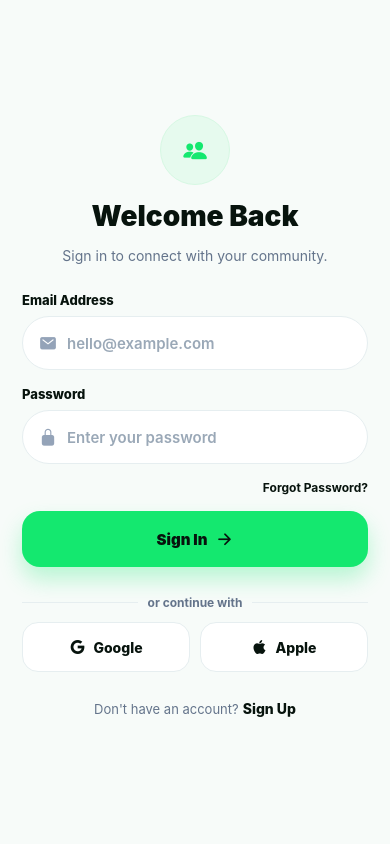
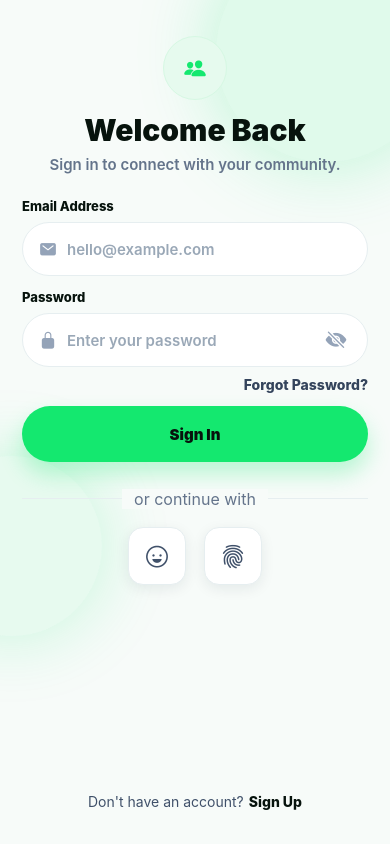
Before and after one commit to Solutech11/community_connect, a React Native app: screen /Login in a window 390 px wide. Built offline with nearby package versions, Linux system fonts and the light colour scheme; what react-native-worklets would draw is missing.

Commit message:
Enhance PrimaryButton and LoginScreen components; added support for disabled state and improved layout, including biometric buttons and terms acceptance in RegistrationScreen.

```diff
--- a/Screens/Components/primary-button.tsx
+++ b/Screens/Components/primary-button.tsx
@@ -8,36 +8,59 @@ type Props = {
   label: string;
   onPress: () => void;
   variant?: 'primary' | 'ghost';
+  showArrow?: boolean;
+  height?: number;
+  disabled?: boolean;
 };
 
-export default function PrimaryButton({ label, onPress, variant = 'primary' }: Props) {
+export default function PrimaryButton({
+  label,
+  onPress,
+  variant = 'primary',
+  showArrow = true,
+  height = 56,
+  disabled = false,
+}: Props) {
   return (
     <Pressable
       accessibilityRole="button"
+      disabled={disabled}
       onPress={async () => {
+        if (disabled) {
+          return;
+        }
         await lightTap();
         onPress();
       }}
       style={({ pressed }) => ({
-        minHeight: 56,
-        borderRadius: 18,
+        minHeight: height,
+        borderRadius: height / 2,
         alignItems: 'center',
         justifyContent: 'center',
         flexDirection: 'row',
         gap: 8,
         paddingHorizontal: 20,
         backgroundColor:
-          variant === 'primary' ? (pressed ? '#0edb64' : colors.lime) : 'transparent',
+          variant === 'primary'
+            ? disabled
+              ? '#b9eacb'
+              : pressed
+                ? '#0edb64'
+                : colors.lime
+            : 'transparent',
         borderWidth: variant === 'ghost' ? 1 : 0,
         borderColor: colors.line,
         boxShadow:
-          variant === 'primary' ? '0 12px 22px rgba(20, 232, 111, 0.28)' : undefined,
+          variant === 'primary' && !disabled ? '0 12px 22px rgba(20, 232, 111, 0.28)' : undefined,
+        opacity: disabled ? 0.72 : 1,
       })}
     >
       <Text selectable style={{ color: colors.ink, fontSize: 15, fontWeight: '900' }}>
         {label}
       </Text>
-      {variant === 'primary' ? <AppIcon name="arrow-forward" color={colors.ink} size={18} /> : null}
+      {variant === 'primary' && showArrow ? (
+        <AppIcon name="arrow-forward" color={colors.ink} size={18} />
+      ) : null}
     </Pressable>
   );
 }
--- a/Screens/auth/login.tsx
+++ b/Screens/auth/login.tsx
@@ -2,35 +2,135 @@ import type { NativeStackScreenProps } from '@react-navigation/native-stack';
 import { useState } from 'react';
 import { Pressable, Text, View } from 'react-native';
 
+import AppIcon from '../Components/app-icon';
 import FormField from '../Components/form-field';
 import IconBubble from '../Components/icon-bubble';
 import LinkText from '../Components/link-text';
 import PrimaryButton from '../Components/primary-button';
 import ScreenShell from '../Components/screen-shell';
-import SocialRow from '../Components/social-row';
 import { colors } from '../Components/theme';
 import type { RootStackParamList } from '../navigation';
 
 type Props = NativeStackScreenProps<RootStackParamList, 'Login'>;
 
+function Divider() {
+  return (
+    <View style={{ position: 'relative', justifyContent: 'center', marginVertical: 14 }}>
+      <View style={{ height: 1, backgroundColor: colors.line }} />
+      <View
+        style={{
+          position: 'absolute',
+          alignSelf: 'center',
+          backgroundColor: colors.paper,
+          paddingHorizontal: 12,
+        }}
+      >
+        <Text selectable style={{ color: colors.muted, fontSize: 16 }}>
+          or continue with
+        </Text>
+      </View>
+    </View>
+  );
+}
+
+function BiometricButtons() {
+  return (
+    <View style={{ flexDirection: 'row', justifyContent: 'center', gap: 18 }}>
+      {[
+        { name: 'happy-outline' as const, label: 'Face ID' },
+        { name: 'finger-print' as const, label: 'Fingerprint' },
+      ].map((item) => (
+        <Pressable
+          accessibilityLabel={item.label}
+          accessibilityRole="button"
+          key={item.label}
+          style={({ pressed }) => ({
+            height: 58,
+            width: 58,
+            borderRadius: 15,
+            backgroundColor: colors.white,
+            borderWidth: 1,
+            borderColor: colors.line,
+            alignItems: 'center',
+            justifyContent: 'center',
+            opacity: pressed ? 0.75 : 1,
+            boxShadow: '0 4px 14px rgba(15, 35, 52, 0.08)',
+          })}
+        >
+          <AppIcon name={item.name} color="#40516a" size={25} />
+        </Pressable>
+      ))}
+    </View>
+  );
+}
+
 export default function LoginScreen({ navigation }: Props) {
   const [email, setEmail] = useState('');
   const [password, setPassword] = useState('');
+  const [passwordVisible, setPasswordVisible] = useState(false);
 
   return (
     <ScreenShell>
-      <View style={{ flex: 1, justifyContent: 'center', gap: 28 }}>
-        <View style={{ alignItems: 'center', gap: 14 }}>
-          <IconBubble name="people" size={70} />
-          <Text selectable style={{ color: colors.ink, fontSize: 28, fontWeight: '900' }}>
+      <View
+        pointerEvents="none"
+        style={{
+          position: 'absolute',
+          top: -58,
+          right: -46,
+          height: 220,
+          width: 220,
+          borderRadius: 110,
+          backgroundColor: 'rgba(20, 232, 111, 0.1)',
+          boxShadow: '0 0 80px rgba(20, 232, 111, 0.28)',
+        }}
+      />
+      <View
+        pointerEvents="none"
+        style={{
+          position: 'absolute',
+          left: -78,
+          bottom: 208,
+          height: 180,
+          width: 180,
+          borderRadius: 90,
+          backgroundColor: 'rgba(20, 232, 111, 0.07)',
+          boxShadow: '0 0 70px rgba(20, 232, 111, 0.22)',
+        }}
+      />
+
+      <View style={{ flex: 1, justifyContent: 'space-between', paddingTop: 24, gap: 16 }}>
+        <View style={{ gap: 22 }}>
+          <View style={{ alignItems: 'center', gap: 12 }}>
+            <IconBubble name="people" size={64} />
+            <View style={{ alignItems: 'center', gap: 6 }}>
+              <Text
+                selectable
+                style={{
+                  color: colors.ink,
+                  fontSize: 30,
+                  lineHeight: 36,
+                  fontWeight: '900',
+                  textAlign: 'center',
+                }}
+              >
                 Welcome Back
               </Text>
-          <Text selectable style={{ color: colors.muted, fontSize: 14, textAlign: 'center' }}>
+              <Text
+                selectable
+                style={{
+                  color: colors.muted,
+                  fontSize: 15,
+                  lineHeight: 22,
+                  textAlign: 'center',
+                  fontWeight: '600',
+                }}
+              >
                 Sign in to connect with your community.
               </Text>
             </View>
+          </View>
 
-        <View style={{ gap: 16 }}>
+          <View style={{ gap: 13 }}>
             <FormField
               label="Email Address"
               placeholder="hello@example.com"
@@ -38,29 +138,50 @@ export default function LoginScreen({ navigation }: Props) {
               keyboardType="email-address"
               value={email}
               onChangeText={setEmail}
+              fieldHeight={54}
             />
             <FormField
               label="Password"
               placeholder="Enter your password"
               icon="lock-closed"
-            secureTextEntry
+              rightIcon={passwordVisible ? 'eye' : 'eye-off'}
+              onRightIconPress={() => setPasswordVisible((visible) => !visible)}
+              secureTextEntry={!passwordVisible}
               value={password}
               onChangeText={setPassword}
+              fieldHeight={54}
             />
-          <View style={{ alignItems: 'flex-end' }}>
+            <View style={{ alignItems: 'flex-end', marginTop: -4 }}>
               <Pressable onPress={() => navigation.navigate('ForgotPassword')}>
-              <Text selectable style={{ color: colors.ink, fontSize: 12, fontWeight: '700' }}>
+                <Text selectable style={{ color: '#34445c', fontSize: 14, fontWeight: '800' }}>
                   Forgot Password?
                 </Text>
               </Pressable>
             </View>
-          <PrimaryButton label="Sign In" onPress={() => navigation.navigate('VerifyEmail')} />
+            <PrimaryButton
+              label="Sign In"
+              showArrow={false}
+              height={56}
+              onPress={() => navigation.navigate('VerifyEmail')}
+            />
           </View>
 
-        <SocialRow />
+          <View style={{ gap: 14 }}>
+            <Divider />
+            <BiometricButtons />
+          </View>
+        </View>
 
-        <View style={{ flexDirection: 'row', alignItems: 'center', justifyContent: 'center', gap: 4 }}>
-          <Text selectable style={{ color: colors.muted, fontSize: 13 }}>
+        <View
+          style={{
+            flexDirection: 'row',
+            alignItems: 'center',
+            justifyContent: 'center',
+            gap: 5,
+            paddingBottom: 10,
+          }}
+        >
+          <Text selectable style={{ color: '#40516a', fontSize: 14 }}>
             Don't have an account?
           </Text>
           <LinkText label="Sign Up" onPress={() => navigation.navigate('Register')} />
--- a/Screens/auth/registration.tsx
+++ b/Screens/auth/registration.tsx
@@ -1,11 +1,12 @@
 import type { NativeStackScreenProps } from '@react-navigation/native-stack';
 import { useState } from 'react';
-import { Text, View } from 'react-native';
+import { Pressable, Text, View } from 'react-native';
 
+import AppIcon from '../Components/app-icon';
 import FormField from '../Components/form-field';
+import LinkText from '../Components/link-text';
 import PrimaryButton from '../Components/primary-button';
 import SelectField from '../Components/select-field';
-import SocialRow from '../Components/social-row';
 import { colors } from '../Components/theme';
 import SetupLayout from '../Layouts/setup-layout';
 import type { RootStackParamList } from '../navigation';
@@ -20,6 +21,7 @@ export default function RegistrationScreen({ navigation }: Props) {
   const [email, setEmail] = useState('');
   const [password, setPassword] = useState('');
   const [gender, setGender] = useState('');
+  const [acceptedTerms, setAcceptedTerms] = useState(false);
 
   return (
     <SetupLayout step={setupSteps.register} onBack={() => navigation.goBack()}>
@@ -64,30 +66,50 @@ export default function RegistrationScreen({ navigation }: Props) {
           icon="male-female"
           value={gender}
           onChange={setGender}
-          options={['Female', 'Male', 'Non-binary', 'Prefer not to say']}
+          options={['Female', 'Male']}
         />
 
-        <View style={{ flexDirection: 'row', alignItems: 'center', gap: 9 }}>
+        <Pressable
+          accessibilityRole="checkbox"
+          accessibilityState={{ checked: acceptedTerms }}
+          onPress={() => setAcceptedTerms((current) => !current)}
+          style={{ flexDirection: 'row', alignItems: 'center', gap: 9 }}
+        >
           <View
             style={{
               height: 18,
               width: 18,
               borderRadius: 9,
               borderWidth: 1,
-              borderColor: colors.line,
-              backgroundColor: colors.white,
+              borderColor: acceptedTerms ? colors.lime : colors.line,
+              backgroundColor: acceptedTerms ? colors.lime : colors.white,
+              alignItems: 'center',
+              justifyContent: 'center',
             }}
-          />
+          >
+            {acceptedTerms ? <AppIcon name="checkmark" color={colors.ink} size={13} /> : null}
+          </View>
           <Text selectable style={{ flex: 1, color: colors.muted, fontSize: 12 }}>
             I agree to the Terms and Privacy Policy
           </Text>
+        </Pressable>
+
+        <PrimaryButton
+          label="Create Account"
+          disabled={!acceptedTerms}
+          onPress={() => navigation.navigate('VerifyEmail')}
+        />
+        {!acceptedTerms ? (
+          <Text selectable style={{ color: colors.muted, fontSize: 12, textAlign: 'center' }}>
+            Accept the terms and privacy policy to continue.
+          </Text>
+        ) : null}
+        <View style={{ flexDirection: 'row', justifyContent: 'center', gap: 4 }}>
+          <Text selectable style={{ color: colors.muted, fontSize: 12 }}>
+            Already a member?
+          </Text>
+          <LinkText label="Login" onPress={() => navigation.navigate('Login')} />
         </View>
-
-        <PrimaryButton label="Create Account" onPress={() => navigation.navigate('VerifyEmail')} />
-        <SocialRow />
-        <Text selectable style={{ color: colors.muted, fontSize: 12, textAlign: 'center' }}>
-          Already a member? Login
-        </Text>
       </View>
     </SetupLayout>
   );
```
Lines whose indentation alone changed are shown as unchanged.
